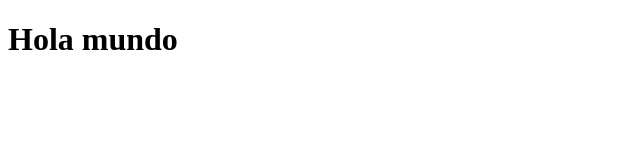
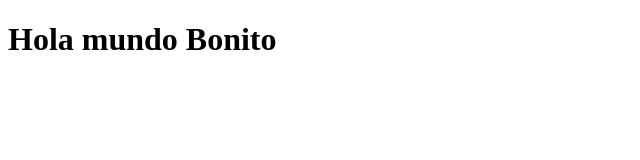
Before and after one commit to MalejaRV24/ProyectoFinal, a plain HTML site: page index.html in a window 1280 px wide. Shown: the whole page, without its empty margins (0-640 px from the left). Drawn offline with Linux system fonts and the light colour scheme.

Commit message:
bryan carga de archivos

```diff
--- a/index.html
+++ b/index.html
@@ -6,7 +6,7 @@
     <title>Document</title>
 </head>
 <body>
-    <h1>Hola mundo</h1>
+    <h1>Hola mundo Bonito</h1>
 
 </body>
 </html>
```
